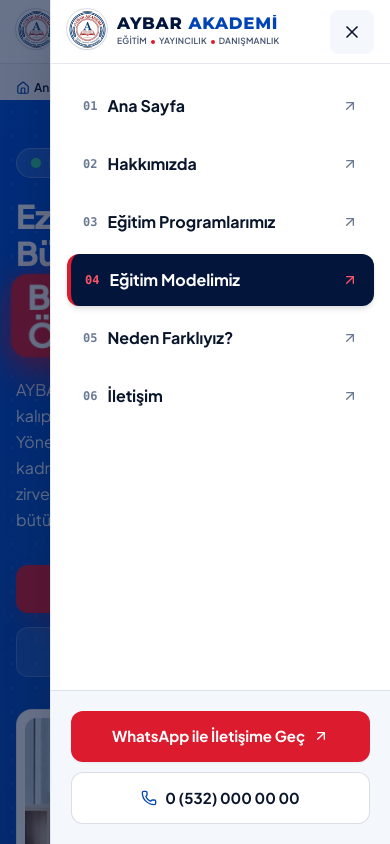
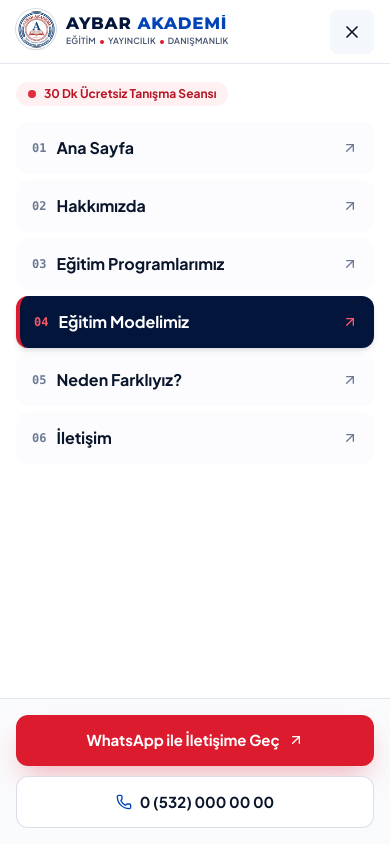
Before and after one commit to erog1u/aybar-akademi, a Next.js app: page /egitim-modelimiz in a window 390 px wide. Both pictures are taken after a click on the button "Menü". Shown: the top 844 px of the page. Built offline with nearby package versions, Linux system fonts and the light colour scheme.

Commit message:
feat(navigation): add fast smart-reveal header on scroll up and bulletproof mobile scroll lock

```diff
--- a/src/app/egitim-modelimiz/page.tsx
+++ b/src/app/egitim-modelimiz/page.tsx
@@ -137,7 +137,7 @@ export default function EgitimModelimizPage() {
       </section>
 
       {/* Mobil Hızlı Aşama Atlama Çubuğu (Mobilde PC ile Eşit Konfor ve Zenginlik) */}
-      <div className="lg:hidden sticky top-16 z-30 bg-white/95 backdrop-blur-md border-b border-cobalt-900/10 px-4 py-2.5 flex items-center gap-2 overflow-x-auto no-scrollbar shadow-xs">
+      <div className="lg:hidden sticky top-[var(--header-offset,64px)] z-30 bg-white/95 backdrop-blur-md border-b border-cobalt-900/10 px-4 py-2.5 flex items-center gap-2 overflow-x-auto no-scrollbar shadow-xs transition-[top] duration-200 ease-out">
         <span className="text-[11px] font-black uppercase text-crimson-600 shrink-0 pr-1 border-r border-cobalt-900/10">
           Aşamalar:
         </span>
--- a/src/app/globals.css
+++ b/src/app/globals.css
@@ -9,6 +9,17 @@
     --crimson-signal: #dc1b2e;
     --paper-base: #fafbfd;
     --ink-base: #09152b;
+    --header-offset: 64px;
+  }
+
+  @media (min-width: 1024px) {
+    :root {
+      --header-offset: 80px;
+    }
+  }
+
+  html.header-hidden {
+    --header-offset: 0px;
   }
 
   html {
--- a/src/app/neden-farkliyiz/page.tsx
+++ b/src/app/neden-farkliyiz/page.tsx
@@ -137,7 +137,7 @@ export default function NedenFarkliyizPage() {
       </section>
 
       {/* Mobil Hızlı İlke Atlama Çubuğu (Mobilde PC ile Eşit Konfor ve Zenginlik) */}
-      <div className="lg:hidden sticky top-16 z-30 bg-white/95 backdrop-blur-md border-b border-cobalt-900/10 px-4 py-2.5 flex items-center gap-2 overflow-x-auto no-scrollbar shadow-xs">
+      <div className="lg:hidden sticky top-[var(--header-offset,64px)] z-30 bg-white/95 backdrop-blur-md border-b border-cobalt-900/10 px-4 py-2.5 flex items-center gap-2 overflow-x-auto no-scrollbar shadow-xs transition-[top] duration-200 ease-out">
         <span className="text-[11px] font-black uppercase text-crimson-600 shrink-0 pr-1 border-r border-cobalt-900/10">
           İlkeler:
         </span>
--- a/src/components/layout/Navbar.tsx
+++ b/src/components/layout/Navbar.tsx
@@ -10,28 +10,119 @@ import { AybarBrandLockup } from "@/components/brand/AybarCrest";
 export default function Navbar() {
   const pathname = usePathname();
   const [mobileOpen, setMobileOpen] = useState(false);
+  const [headerVisible, setHeaderVisible] = useState(true);
+  const [hasScrolled, setHasScrolled] = useState(false);
+  const backdropRef = React.useRef<HTMLDivElement>(null);
+  const scrollYRef = React.useRef(0);
+  const prevPathRef = React.useRef(pathname);
+  const lastScrollY = React.useRef(0);
 
   useEffect(() => {
     setMobileOpen(false);
+    setHeaderVisible(true);
+    document.documentElement.classList.remove("header-hidden");
   }, [pathname]);
 
+  // Akıllı Kaydırma Yönü Tespiti:
+  // - Aşağı kaydırırken (içerik okurken) üst çubuk gizlenir ve ekran ferahlar.
+  // - Yukarı doğru ufak bir kaydırmada (-4px) üst çubuk anında ve HIZLA geri gelir.
   useEffect(() => {
+    let ticking = false;
+
+    const handleScroll = () => {
+      if (!ticking) {
+        window.requestAnimationFrame(() => {
+          const currentY = window.scrollY;
+
+          // 1. Sayfa tepe noktasındayken (ilk 60px) çubuk daima görünür
+          if (currentY <= 60) {
+            setHeaderVisible(true);
+            setHasScrolled(false);
+            document.documentElement.classList.remove("header-hidden");
+          } else {
+            setHasScrolled(true);
+
+            const diff = currentY - lastScrollY.current;
+
+            // 2. Aşağı kaydırma eşiği (8px): Kullanıcı içerik okurken çubuk yukarı çekilsin
+            if (diff > 8) {
+              setHeaderVisible(false);
+              document.documentElement.classList.add("header-hidden");
+            }
+            // 3. Yukarı kaydırma eşiği (-4px): Çubuk anında ve HIZLA gelsin!
+            else if (diff < -4) {
+              setHeaderVisible(true);
+              document.documentElement.classList.remove("header-hidden");
+            }
+          }
+
+          lastScrollY.current = Math.max(0, currentY);
+          ticking = false;
+        });
+        ticking = true;
+      }
+    };
+
+    window.addEventListener("scroll", handleScroll, { passive: true });
+    return () => {
+      window.removeEventListener("scroll", handleScroll);
+      document.documentElement.classList.remove("header-hidden");
+    };
+  }, []);
+
+  useEffect(() => {
+    if (!mobileOpen) return;
+
+    // iOS Safari + Chrome kusursuz kaydırma kilidi (Body Scroll Lock):
+    // 1. Ekranın mevcut kaydırma pikselini kaydet ve sayfayı dondur
+    scrollYRef.current = window.scrollY;
+    prevPathRef.current = window.location.pathname;
+
+    document.documentElement.style.overflow = "hidden";
+    document.body.style.position = "fixed";
+    document.body.style.top = `-${scrollYRef.current}px`;
+    document.body.style.width = "100%";
+    document.body.style.overflow = "hidden";
+
+    // 2. Escape tuşu ile menüyü kapat
     const handleKeyDown = (e: KeyboardEvent) => {
       if (e.key === "Escape") {
         setMobileOpen(false);
       }
     };
-    if (mobileOpen) {
-      document.body.classList.add("menu-open");
     window.addEventListener("keydown", handleKeyDown);
+
+    // 3. Arka plan karartmasına dokunulduğunda sayfa kaymasını kesin olarak engelle (non-passive listener)
+    const backdropEl = backdropRef.current;
+    const preventTouch = (e: TouchEvent) => {
+      e.preventDefault();
+    };
+    if (backdropEl) {
+      backdropEl.addEventListener("touchmove", preventTouch, { passive: false });
+    }
+
+    return () => {
+      document.documentElement.style.overflow = "";
+      document.body.style.position = "";
+      document.body.style.top = "";
+      document.body.style.width = "";
+      document.body.style.overflow = "";
+
+      // Eğer aynı sayfadaysa eski kaydırma konumuna dön, rota değiştiyse en tepeye git
+      if (window.location.pathname === prevPathRef.current) {
+        window.scrollTo(0, scrollYRef.current);
       } else {
-      document.body.classList.remove("menu-open");
+        window.scrollTo(0, 0);
       }
-    return () => {
-      document.body.classList.remove("menu-open");
+
       window.removeEventListener("keydown", handleKeyDown);
+      if (backdropEl) {
+        backdropEl.removeEventListener("touchmove", preventTouch);
+      }
     };
   }, [mobileOpen]);
+
+  const isHeaderShowing = mobileOpen || headerVisible;
 
   return (
     <>
@@ -43,8 +134,14 @@ export default function Navbar() {
         Ana İçeriğe Atla
       </a>
 
-      {/* Saf bg-white (backdrop-blur yok -> %100 akıcı 120fps kaydırma ve anında tıklama!) */}
-      <header className="sticky top-0 z-50 h-16 lg:h-20 bg-white lg:bg-white/95 lg:backdrop-blur-md border-b border-cobalt-900/10 relative">
+      {/* Akıllı Akıcı Üst Çubuk (Aşağı kaydırınca gizlenir, yukarı kaydırınca HIZLA geri gelir) */}
+      <header
+        className={`sticky top-0 z-50 h-16 lg:h-20 bg-white/95 backdrop-blur-md border-b border-cobalt-900/10 transition-transform duration-200 ease-out will-change-transform transform-gpu ${
+          isHeaderShowing
+            ? "translate-y-0"
+            : "-translate-y-full pointer-events-none"
+        } ${hasScrolled ? "shadow-md" : "shadow-none"}`}
+      >
         <div className="max-w-[1380px] mx-auto px-4 sm:px-6 lg:px-6 xl:px-10 h-full flex items-center justify-between gap-2 xl:gap-4">
           {/* Sol: Logo ve Kurumsal İsim */}
           <Link
@@ -137,28 +234,27 @@ export default function Navbar() {
         </div>
       </header>
 
-      {/* Donanım Hızlandırmalı CSS Mobil Çekmece — JS animasyon gecikmesi yok, %100 anında tepki */}
+      {/* 1. Donanım Hızlandırmalı Arka Plan Karartması */}
       <div
-        className={`fixed inset-0 z-[89] bg-cobalt-950/60 backdrop-blur-xs transition-opacity duration-300 ease-out touch-none ${
+        ref={backdropRef}
+        className={`fixed inset-0 z-[89] bg-cobalt-950/70 backdrop-blur-xs transition-opacity duration-300 ease-out touch-none ${
           mobileOpen ? "opacity-100 pointer-events-auto" : "opacity-0 pointer-events-none"
         }`}
         onClick={() => setMobileOpen(false)}
-        onTouchMove={(e) => {
-          if (mobileOpen) e.preventDefault();
-        }}
         aria-hidden="true"
       />
 
+      {/* 2. Donanım Hızlandırmalı Mobil Menü Paneli (Mobilde Tam Ekran, Tablette Sağdan Açılan Panel) */}
       <aside
         id="mobile-drawer"
-        className={`fixed inset-y-0 right-0 z-[90] w-full max-w-[340px] sm:max-w-sm bg-white text-ink border-l border-cobalt-900/10 shadow-2xl flex flex-col justify-between overflow-y-auto overscroll-contain transition-transform duration-300 ease-out will-change-transform transform-gpu ${
+        className={`fixed inset-0 sm:inset-y-0 sm:left-auto sm:right-0 sm:w-[380px] sm:max-w-sm z-[90] bg-white text-ink sm:border-l sm:border-cobalt-900/10 shadow-2xl flex flex-col h-full h-dvh transition-transform duration-300 ease-out will-change-transform transform-gpu ${
           mobileOpen ? "translate-x-0" : "translate-x-full"
         }`}
         style={{ WebkitOverflowScrolling: "touch" }}
         aria-label="Mobil Menü Çekmecesi"
       >
-        <div>
-          <div className="h-16 px-4 sm:px-5 border-b border-cobalt-900/10 flex items-center justify-between gap-2">
+        {/* A. SABİT TEPE BARI — Asla kaybolmaz, kaydırmadan etkilenmez */}
+        <div className="h-16 px-4 sm:px-5 border-b border-cobalt-900/10 flex items-center justify-between gap-2 shrink-0 bg-white z-10">
           <div className="min-w-0">
             <AybarBrandLockup variant="light" />
           </div>
@@ -172,9 +268,16 @@ export default function Navbar() {
           </button>
         </div>
 
+        {/* B. KAYDIRILABİLİR İÇERİK ALANI — Sadece bu alan kayar; başlık ve alt butonlar her an sabittir */}
+        <div className="flex-1 overflow-y-auto overscroll-contain p-4 sm:p-5 space-y-2">
+          <div className="inline-flex items-center gap-2 px-3 py-1 rounded-full bg-crimson-50 text-crimson-700 text-xs font-bold mb-1">
+            <span className="h-2 w-2 rounded-full bg-crimson-600 animate-pulse" />
+            <span>30 Dk Ücretsiz Tanışma Seansı</span>
+          </div>
+
           <nav
             aria-label="Mobil Menü Linkleri"
-            className="p-4 sm:p-5 space-y-1.5"
+            className="space-y-1.5 pt-1"
           >
             {siteConfig.navigation.map((item, idx) => {
               const isActive =
@@ -188,10 +291,10 @@ export default function Navbar() {
                   href={item.href}
                   prefetch={true}
                   onClick={() => setMobileOpen(false)}
-                  className={`flex items-center justify-between py-3.5 px-4 rounded-xl text-base font-bold transition-all touch-manipulation ${
+                  className={`flex items-center justify-between py-3.5 px-4 rounded-xl text-base font-bold transition-all touch-manipulation active:scale-[0.99] ${
                     isActive
                       ? "bg-cobalt-950 text-white shadow-md border-l-4 border-crimson-600 pl-3.5"
-                      : "text-ink hover:bg-cobalt-50 hover:text-cobalt-700"
+                      : "text-ink hover:bg-cobalt-50 hover:text-cobalt-700 bg-paper/60"
                   }`}
                 >
                   <div className="flex items-center gap-2.5">
@@ -211,13 +314,14 @@ export default function Navbar() {
           </nav>
         </div>
 
-        <div className="p-5 border-t border-cobalt-900/10 bg-paper-warm space-y-2.5 pb-[max(1.25rem,env(safe-area-inset-bottom))]">
+        {/* C. SABİT TABAN BARI — WhatsApp ve Telefon her zaman parmak ucunda */}
+        <div className="p-4 sm:p-5 border-t border-cobalt-900/10 bg-paper shrink-0 space-y-2.5 pb-[max(1rem,env(safe-area-inset-bottom))]">
           <a
             href={getWhatsAppUrl()}
             target="_blank"
             rel="noopener noreferrer"
             onClick={() => setMobileOpen(false)}
-            className="w-full min-h-[48px] rounded-xl bg-crimson-600 hover:bg-crimson-700 active:scale-95 text-white py-3.5 px-5 text-[15px] font-bold inline-flex items-center justify-center gap-2 shadow-sm transition-all touch-manipulation"
+            className="w-full min-h-[48px] rounded-xl bg-crimson-600 hover:bg-crimson-700 active:scale-95 text-white py-3.5 px-5 text-[15px] font-bold inline-flex items-center justify-center gap-2 shadow-crimson transition-all touch-manipulation"
           >
             <span>WhatsApp ile İletişime Geç</span>
             <ArrowUpRight className="h-4 w-4 shrink-0" />
@@ -225,7 +329,7 @@ export default function Navbar() {
           <a
             href={siteConfig.contact.phoneHref}
             onClick={() => setMobileOpen(false)}
-            className="w-full min-h-[48px] rounded-xl bg-white border border-cobalt-900/15 hover:border-cobalt-700 active:scale-95 text-ink py-3.5 px-5 text-[15px] font-bold inline-flex items-center justify-center gap-2 transition-all touch-manipulation"
+            className="w-full min-h-[48px] rounded-xl bg-white border border-cobalt-900/15 hover:border-cobalt-700 active:scale-95 text-ink py-3.5 px-5 text-[15px] font-bold inline-flex items-center justify-center gap-2 transition-all touch-manipulation shadow-xs"
           >
             <Phone className="h-4 w-4 text-cobalt-700 shrink-0" />
             <span>{siteConfig.contact.phoneDisplay}</span>
```
Lines whose indentation alone changed are shown as unchanged.
